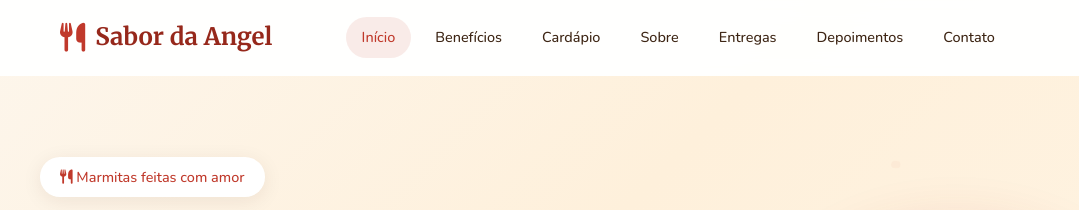
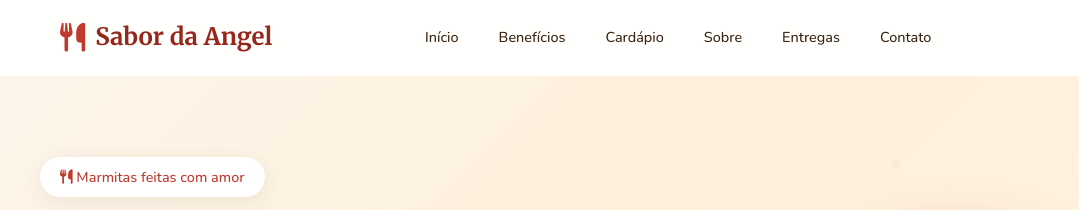
Before and after one commit to jovemegidio/Marmitaria-Cardapio, a plain HTML site: page index.html in a window 1280 px wide. Shown: the top 210 px of the page, 0-1079 px from the left. Drawn offline with nearby package versions, Linux system fonts and the light colour scheme.

Commit message:
feat: ocultar seção de depoimentos temporariamente

```diff
--- a/index.html
+++ b/index.html
@@ -26,7 +26,7 @@
                 <a href="#cardapio" class="nav-link">Cardápio</a>
                 <a href="#sobre" class="nav-link">Sobre</a>
                 <a href="#entregas" class="nav-link">Entregas</a>
-                <a href="#depoimentos" class="nav-link">Depoimentos</a>
+                <!-- <a href="#depoimentos" class="nav-link">Depoimentos</a> -->
                 <a href="#contato" class="nav-link">Contato</a>
             </nav>
             <div class="header-actions">
@@ -623,8 +623,8 @@
         </div>
     </section>
 
-    <!-- Depoimentos -->
-    <section class="testimonials" id="depoimentos">
+    <!-- Depoimentos (oculto temporariamente) -->
+    <section class="testimonials" id="depoimentos" style="display: none;"
         <div class="container">
             <div class="section-header">
                 <span class="section-tag">Avaliações</span>
@@ -758,7 +758,7 @@
                     <a href="#cardapio">Cardápio</a>
                     <a href="#sobre">Sobre Nós</a>
                     <a href="#entregas">Entregas</a>
-                    <a href="#depoimentos">Depoimentos</a>
+                    <!-- <a href="#depoimentos">Depoimentos</a> -->
                 </div>
                 <div class="footer-links">
                     <h4>Cardápio</h4>
```
